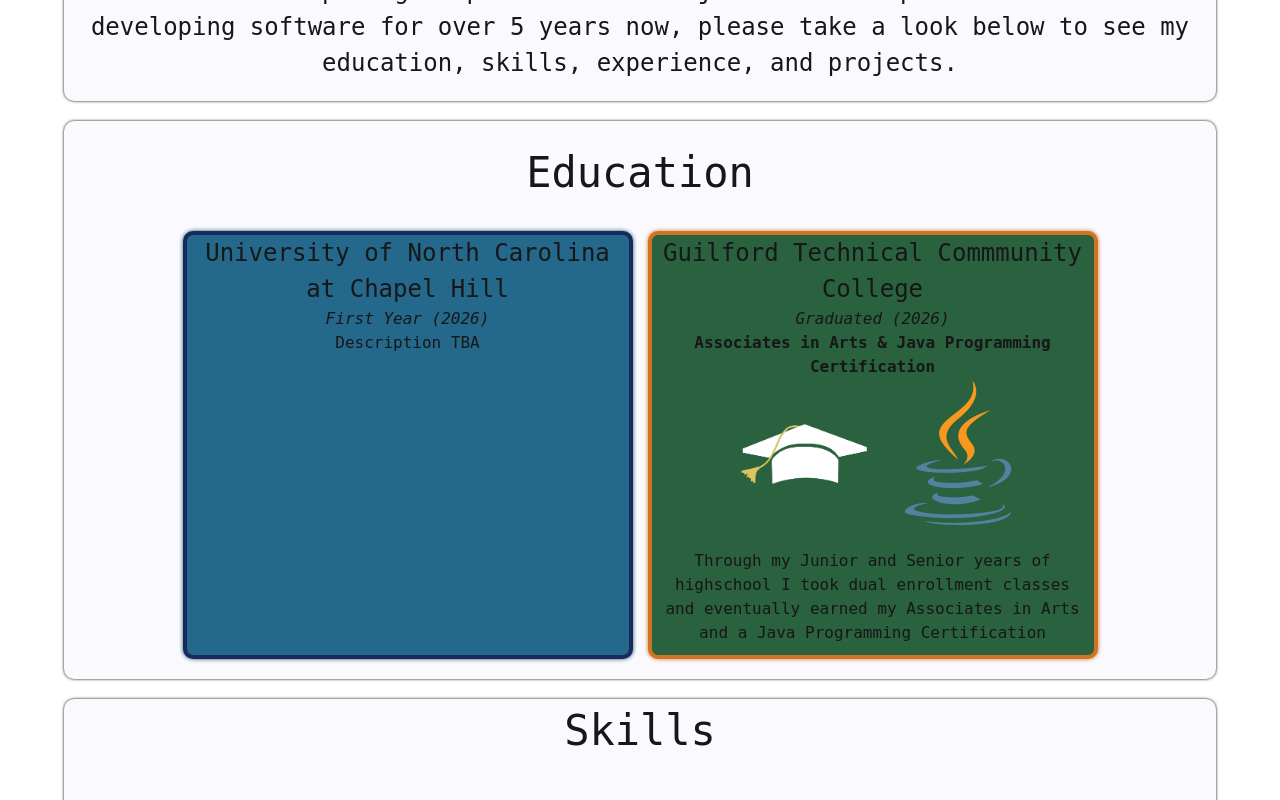
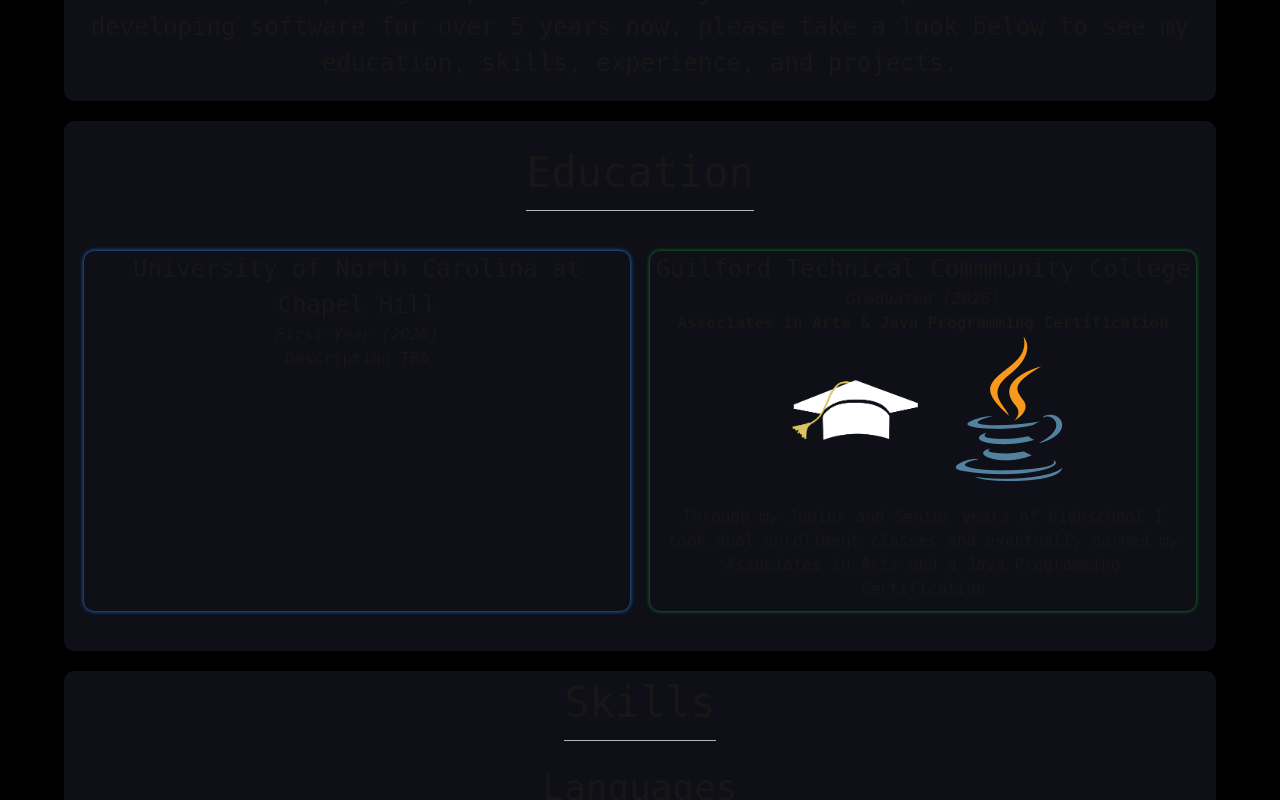
Before and after one commit to DoctorKrill08/Portfolio, a Next.js app: page / in a window 1280 px wide. Shown: the part 440-1240 px from the top of the page. Built offline with nearby package versions, Linux system fonts and the light colour scheme.

Commit message:
ufg done fr

```diff
--- a/app/education/education.module.css
+++ b/app/education/education.module.css
@@ -5,17 +5,21 @@
 .educationContainer{
     margin-left: 10px;
     margin-right: 10px;
-    display: flex;
-    flex-wrap: wrap;
+    width: 100%;
+    gap: 15px;
+    padding: 20px;
+    display: grid;
+    flex-direction: row;
     justify-content: center;
-    gap: 15px;
+    align-items: center;
+    place-items: center;
+    gap: 20px;
+    grid-template-columns: repeat(auto-fit, minmax(450px, 1fr));
 }
 .educationItem {
     border-radius: 10px;
-    border-width: 4px;
-    min-height: 400px;
-    max-width: 450px;
-    width: 80vw;
+    height: 100%;
+    width: 100%;
     gap: 25px;
     justify-content: center;
     align-items: top;
--- a/app/education/education.tsx
+++ b/app/education/education.tsx
@@ -8,14 +8,14 @@
       <FadeInWhenVisible className="bubble">
         <h1 style={{ marginTop: '20px', marginBottom: '20px', height: '70px', borderBottom: '1px solid rgba(255, 255, 255, 0.7)' }}>Education</h1>
         <div className={education.educationContainer}>
-          <div className={education.educationItem} style={{backgroundColor: '#24688c', borderColor: '#1a2761', boxShadow: '0 0 4px #1a5761'}}>
+          <div className={education.educationItem} style={{backgroundColor: 'transparent', boxShadow: '0 0 4px rgba(39, 133, 245, 1)'}}>
             <h2>University of North Carolina at Chapel Hill</h2>
             <i>First Year (2026) </i>
             <div className={education.educationItemContainer}>
               <p style={{ width: '100%' }}>Description TBA</p>
             </div>
           </div>
-          <div className={education.educationItem} style={{backgroundColor: '#2a613f', borderColor: '#d07424', boxShadow: '0 0 4px #d07424'}}>
+          <div className={education.educationItem} style={{backgroundColor: 'transparent',boxShadow: '0 0 4px rgba(23, 133, 53, 1)'}}>
             <h2>Guilford Technical Commmunity College</h2>
             <i>Graduated (2026)</i>
             <p><b>Associates in Arts & Java Programming Certification</b></p>
--- a/app/globals.css
+++ b/app/globals.css
@@ -21,7 +21,28 @@
   background: var(--background);
   color: var(--foreground);
   font-family:'Monospace';
+
+  background-color: black;
 }
+.background{
+    position: absolute;
+    left: 0;
+    top: 0;
+    z-index: -100;
+    width: 100vw;
+    height: 100vh;
+    background-color: black;
+    background-image: linear-gradient(to bottom, rgba(0, 0, 0, 0.5) 0%,  rgba(0, 0, 0, 0.93) 50%, rgba(0, 0, 0, 1) 100%),
+                        url('/images/ufgThumbnail.webp');
+    background-size: cover;
+    background-position: center;
+}
+.background img {
+    width: 100%;
+    height: 100%;
+    object-fit: cover;
+}
+
 
 .bubble {
     margin-top: 20px;
@@ -32,7 +53,7 @@
     align-items: center;
     place-items: center;
     justify-content: center;
-    background-color: rgba(150,150,220,0.05);
+    background-color: rgba(150,150,220,0.1);
     box-shadow: 0 0 3px black;
     border-radius: 10px;
     text-align: center;
--- a/app/projects/projects.jsx
+++ b/app/projects/projects.jsx
@@ -14,7 +14,7 @@
       <h1 style={{ height: '70px', borderBottom: '1px solid rgba(255, 255, 255, 0.7)', marginBottom: '20px', marginTop: '10px'}}>Projects</h1>
       <div className={styles.projectsContainer}>
         {projects.map((project, index) => (
-          <div key={index} className={styles.projectBubble}>
+          <FadeInWhenVisible key={index} className={styles.projectBubble} threshold={0.4}>
             <h2>{project[TITLE]}</h2>
             <p style={{marginBottom : '10px'}}>{project[YEAR]}</p>
             <div className={styles.project}>
@@ -24,7 +24,7 @@
             <p style={{ whiteSpace: 'pre-wrap'}}>{project[DESCRIPTION]}</p>
           {project[SKILLS]}
           <a className={styles.projectLearnMore} href={project[LINK]}><div>Learn More</div></a>
-          </div>
+          </FadeInWhenVisible>
         ))}
       </div>
      </FadeInWhenVisible>
--- a/app/ufg/page.jsx
+++ b/app/ufg/page.jsx
@@ -14,7 +14,7 @@
         <h1>{title}</h1>
         <p>{description}</p>
         <video
-          style={{ marginTop: "20px",maxWidth: "min(1000px, 100%)"}}
+          style={{ marginTop: "20px",maxWidth: "min(800px, 100%)"}}
           controls = {true}
           autoPlay = {false}
           loop = {true}
@@ -29,11 +29,12 @@
 
   return (
     <div>
-      <FadeInWhenVisible>
+      <div className='background'/>
+      <FadeInWhenVisible style = {{marginTop: '0px'}}>
         <ProjectSummary projectNumber={projects.UFG}>
           <p style = {{margin: '10px 10px 10px 10px'}}>
             This game was programmed in <b>LuaU</b>, a form of Lua for Roblox, and built in <b>Roblox Studio</b>.
-            It started as a <b>passion project</b> between me and two friends and after about two years of updates, the game exploded in popularity and in the span of a couple of months went from about 10k players to over a million.
+            It started as a <b>passion project</b> between me and two friends and after about two years of updates, the game exploded in popularity and in the span of a couple of months went from about 10k visits to over a million.
           </p>
           <i style={{marginTop: '10px'}}>Click the button below to see the game yourself!</i><a className={projectStyles.projectLearnMore} href={'https://www.roblox.com/games/9201541690/Undertale-Fighting-Game'}>Click Here</a>
         </ProjectSummary>
@@ -55,6 +56,7 @@
               <h2>Tyler Knepp</h2>
             <i>Modeler, Map Designer, Community Manager</i>
             <div className={about.iconContainer}>
+              <a className={about.icon}  href="mailto:tyler.knepp@icloud.com"><img src={'/images/gmail_icon.webp'} alt="gmail" /></a>
               <a className={about.icon} href="https://www.linkedin.com/in/tyler-knepp-27b097422"><img src={'/images/linkedin_logo.webp'} alt="linkedin" /></a>
               <a className={about.icon} href="https://www.youtube.com/@TitoDespacito"><img src={'/images/youtube_logo.webp'} alt="youtube" /></a>
                <a className={about.icon} href="https://www.roblox.com/users/170874514/profile"><img src={'/images/roblox_logo.webp'} alt="roblox" /></a>
@@ -71,14 +73,14 @@
         </div>
       </FadeInWhenVisible>
 
-      <FadeInWhenVisible><h1 style={{ textAlign: 'center',marginTop: '30px', marginBottom: '30px'}}>Timeline</h1></FadeInWhenVisible>
+      <FadeInWhenVisible><h1 style={{ textAlign: 'center',marginTop: '170px', marginBottom: '250px'}}>Timeline</h1></FadeInWhenVisible>
       {generateBubble('Game Creation (March 2022)', 'During the creation of the game, I was started learning to code and ended up creating the games first character, however the quality was not the best...',"/videos/ufgGTFrisk1.mp4")}
       {generateBubble('Pre-Alpha (October 2022)', 'After several months of work the game had 7 characters, a main menu and was released in pre alpha to play. However, we realized the game was still in development and needed to be improved so we decided to step back, delete some characters, and completely rework the game.', '/videos/ufgGTFrisk2.mp4','https://www.youtube.com/watch?v=7YO80dB_Zsg')}
       {generateBubble('Release (February 2023) and Undyne Update (May 2023)', 'After some setbacks and reworks, the game was released including 3 characters (Glitchtale Frisk, Undertale Sans, Omori). Later, in May, a new character (Undyne) and a new map (Ruins) was added.', '/videos/ufgRoar.mp4','https://www.youtube.com/watch?v=-nu1XywrdM8')}
       {generateBubble('XChara Update (June 2023) and Misaka Update (August 2023)', 'During these two updates, the character selection screen was redesigned, new characters (XChara and Misaka) and a new map (Snowdin) were added.', '/videos/ufgXChara.mp4','https://www.youtube.com/watch?v=34SYd8ROQhE')}
       {generateBubble('Halloween (October 2023) and Gaster Update (February 2024)', 'The halloween update saw a halloweenified snowdin and an Omori rework. The Gaster update added a new character (gaster), a new map (waterfall), and a map rotation system. After this update the games playerbase slowly grew to over a hundred visits per day.', '/videos/ufgGaster.mp4')}
       {generateBubble('Asgore Update (August 2024) Sans Rework (November 2024)', 'The Asgore update added a new character and the Sans Update completely reworked sans and added passive abilities. After these updates, the game exploded in popularity reaching thousands of visits a day.', '/videos/ufgSans.mp4','https://www.youtube.com/watch?v=GKCSn05BeiU')}
-      {generateBubble('Betty Update (May 2026) and Hiatus', 'During the 2025 to 2026 school year me and the other developers were extremely busy with school and other responsibility so we decided to pause developement on UFG. After exam season we delivered the Betty update which added a new character and the games first skin. Now the games developement is on hiatus for the forseeable future depending on the situation.', '/videos/ufgBetty.mp4')}
+      {generateBubble('Betty Update (May 2026) and Hiatus', 'During the 2025 to 2026 school year me and the other developers were extremely busy with school and other responsibilities so we decided to pause developement on UFG. After exam season we delivered the Betty update which added a new character and the games first skin. Now the games developement is on hiatus for the forseeable future depending on the situation.', '/videos/ufgBetty.mp4')}
 
 
     </div>
```
Also changed, not shown: public/images/GTFrisk.webp (deleted), public/images/ufgThumbnail.webp (added).
